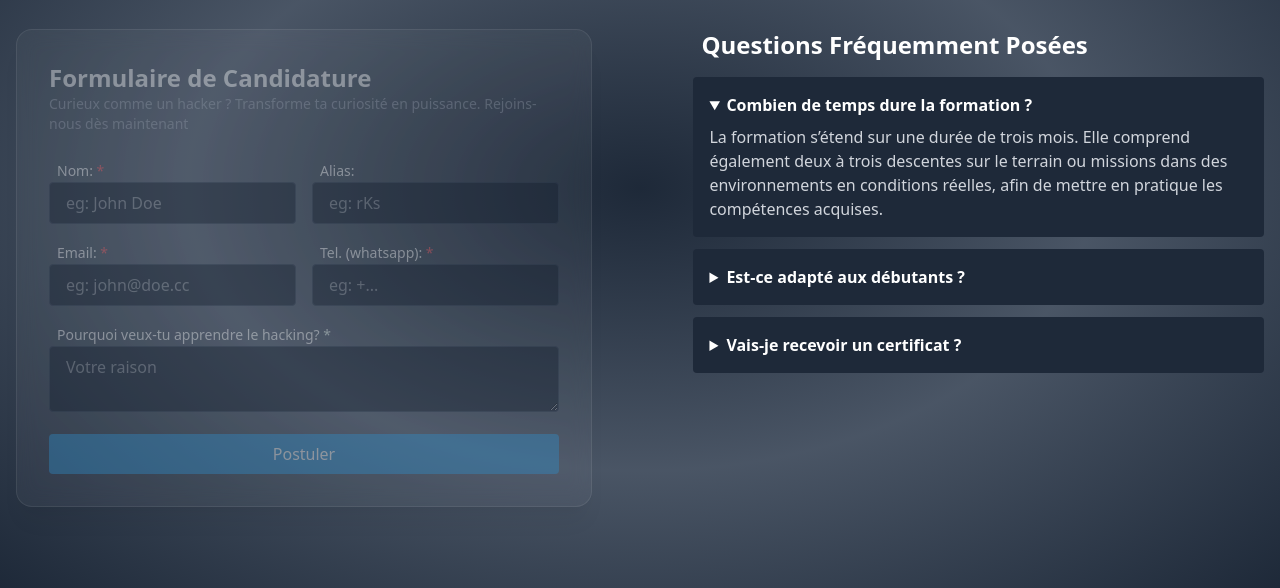
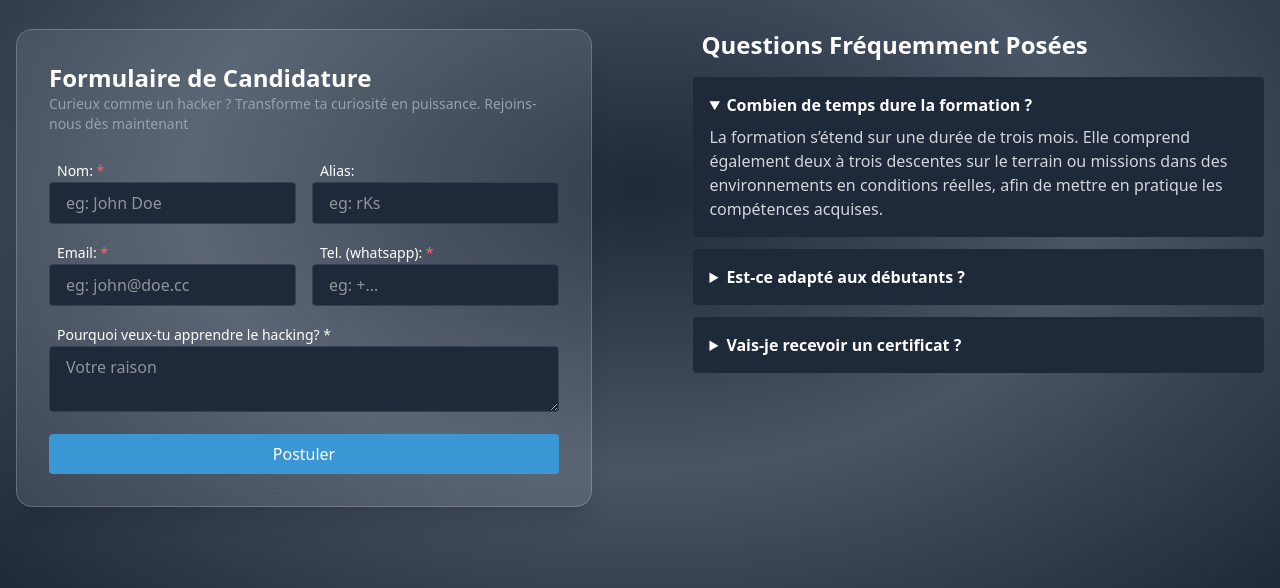
Before and after one commit to red-x0x/training, a plain HTML site: page index.html in a window 1280 px wide. Shown: the part 212-800 px from the top of the page. Drawn offline with nearby package versions, Linux system fonts and the light colour scheme.

Commit message:
Update index.html

```diff
--- a/index.html
+++ b/index.html
@@ -40,7 +40,7 @@
     <div class="flex gap-8 md:gap-[calc(5vw+3%)] justify-between max-lg:flex-col max-lg:items-center">
 
       <!-- Application Form -->
-      <section x-bind:class="{'opacity-40 pointer-events-none select-none' : started}"  class="glass relative w-full h-fit max-w-xl p-8 shadow-xl">
+      <section  class="glass relative w-full h-fit max-w-xl p-8 shadow-xl">
         <h2 class="lg:text-2xl md:text-xl text-lg font-semibold mb-6 max-lg:text-center">Formulaire de Candidature
           <span class="block text-sm font-normal text-gray-400">Curieux comme un hacker ? Transforme ta curiosité en
             puissance. Rejoins-nous dès maintenant</span>
```
